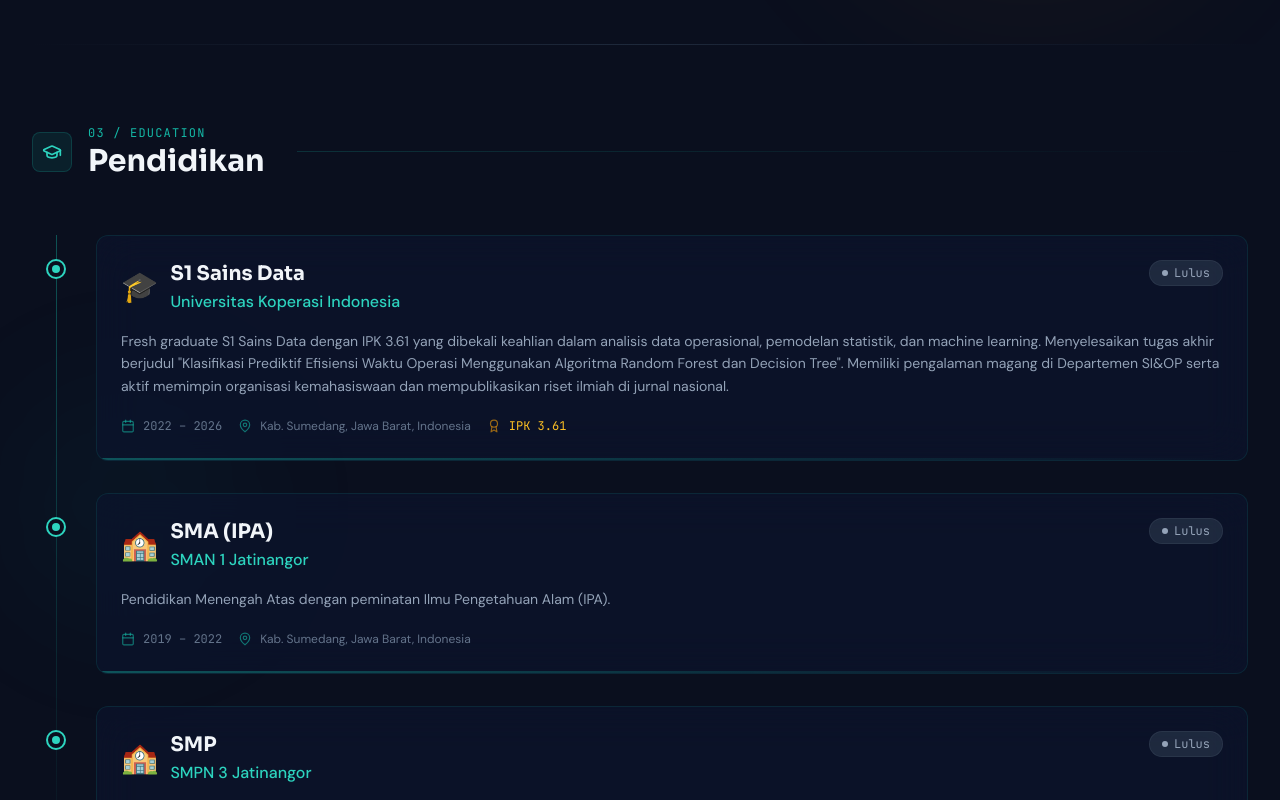
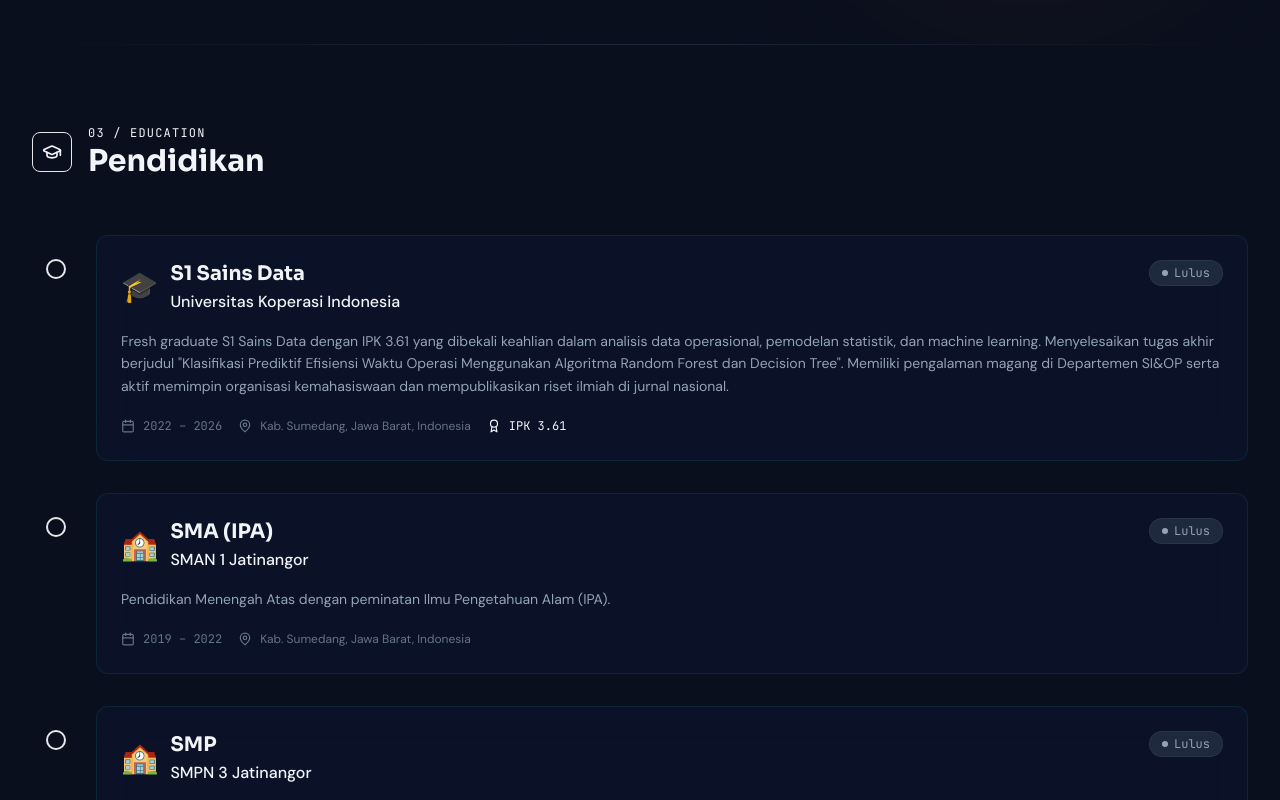
Before and after one commit to SagaraAndiLS/Sagara-Portofolio, a React (Vite) app: page / in a window 1280 px wide. Shown: the part 2480-3280 px from the top of the page. Built offline with nearby package versions, Linux system fonts and the light colour scheme; no server answers; the database is empty.

Commit message:
Change color scheme from teal to accent

```diff
--- a/src/components/Education.jsx
+++ b/src/components/Education.jsx
@@ -5,25 +5,25 @@ import { EDUCATION } from '../data/portfolio'
 export default function Education() {
   return (
     <section id="education" className="section-base relative overflow-hidden">
-      <div className="absolute top-1/2 left-0 w-64 h-64 bg-teal-500/4 rounded-full blur-3xl -translate-y-1/2" />
+      <div className="absolute top-1/2 left-0 w-64 h-64 bg-accent-500/4 rounded-full blur-3xl -translate-y-1/2" />
 
       <div className="max-w-7xl mx-auto px-6 lg:px-8">
         {/* Header */}
-        <div className="flex items-center gap-4 mb-14" data-aos="fade-right">
-          <div className="w-10 h-10 rounded-lg bg-teal-500/10 border border-teal-500/20 flex items-center justify-center">
-            <GraduationCap className="w-5 h-5 text-teal-400" />
+        <div className="flex items-center gap-4 mb-14" data-reveal="right">
+          <div className="w-10 h-10 rounded-lg bg-accent-500/10 border border-accent-500/20 flex items-center justify-center">
+            <GraduationCap className="w-5 h-5 text-accent-400" />
           </div>
           <div>
-            <p className="font-mono text-xs text-teal-500 tracking-widest mb-0.5">03 / EDUCATION</p>
+            <p className="font-mono text-xs text-accent-500 tracking-widest mb-0.5">03 / EDUCATION</p>
             <h2 className="font-display font-700 text-3xl text-slate-100">Pendidikan</h2>
           </div>
-          <div className="flex-1 h-px bg-gradient-to-r from-teal-500/20 to-transparent ml-4" />
+          <div className="flex-1 h-px bg-gradient-to-r from-accent-500/20 to-transparent ml-4" />
         </div>
 
         {/* Timeline */}
         <div className="relative">
           {/* Vertical line */}
-          <div className="absolute left-6 top-0 bottom-0 w-px bg-gradient-to-b from-teal-500/40 via-teal-500/20 to-transparent hidden md:block" />
+          <div className="absolute left-6 top-0 bottom-0 w-px bg-gradient-to-b from-accent-500/40 via-accent-500/20 to-transparent hidden md:block" />
 
           <div className="space-y-8">
             {EDUCATION.map((edu, i) => (
@@ -36,8 +36,8 @@ export default function Education() {
                 className="md:pl-16 relative"
               >
                 {/* Timeline dot */}
-                <div className="absolute left-3.5 top-6 w-5 h-5 rounded-full border-2 border-teal-400 bg-navy-900 hidden md:flex items-center justify-center">
-                  <div className="w-2 h-2 rounded-full bg-teal-400" />
+                <div className="absolute left-3.5 top-6 w-5 h-5 rounded-full border-2 border-accent-400 bg-ink-900 hidden md:flex items-center justify-center">
+                  <div className="w-2 h-2 rounded-full bg-accent-400" />
                 </div>
 
                 <div className="glass glass-hover card-lift rounded-xl border border-slate-700/30 overflow-hidden">
@@ -47,16 +47,16 @@ export default function Education() {
                         <span className="text-3xl">{edu.icon}</span>
                         <div>
                           <h3 className="font-display font-700 text-xl text-slate-100">{edu.degree}</h3>
-                          <p className="text-teal-400 font-medium mt-0.5">{edu.institution}</p>
+                          <p className="text-accent-400 font-medium mt-0.5">{edu.institution}</p>
                         </div>
                       </div>
                       <div className="flex flex-col items-end gap-2">
                         <span className={`inline-flex items-center gap-1.5 px-3 py-1 rounded-full text-xs font-mono ${
                           edu.status === 'Aktif'
-                            ? 'bg-teal-500/10 text-teal-400 border border-teal-500/20'
+                            ? 'bg-accent-500/10 text-accent-400 border border-accent-500/20'
                             : 'bg-slate-700/50 text-slate-400 border border-slate-600/30'
                         }`}>
-                          <span className={`w-1.5 h-1.5 rounded-full ${edu.status === 'Aktif' ? 'bg-teal-400 animate-pulse' : 'bg-slate-400'}`} />
+                          <span className={`w-1.5 h-1.5 rounded-full ${edu.status === 'Aktif' ? 'bg-accent-400 animate-pulse' : 'bg-slate-400'}`} />
                           {edu.status}
                         </span>
                       </div>
@@ -66,24 +66,24 @@ export default function Education() {
 
                     <div className="flex flex-wrap gap-4 text-sm">
                       <div className="flex items-center gap-2 text-slate-500">
-                        <Calendar className="w-3.5 h-3.5 text-teal-500/60" />
+                        <Calendar className="w-3.5 h-3.5 text-accent-500/60" />
                         <span className="font-mono text-xs">{edu.period}</span>
                       </div>
                       <div className="flex items-center gap-2 text-slate-500">
-                        <MapPin className="w-3.5 h-3.5 text-teal-500/60" />
+                        <MapPin className="w-3.5 h-3.5 text-accent-500/60" />
                         <span className="text-xs">{edu.location}</span>
                       </div>
                       {edu.gpa && (
                         <div className="flex items-center gap-2">
-                          <Award className="w-3.5 h-3.5 text-amber-500/60" />
-                          <span className="font-mono text-xs text-amber-400">IPK {edu.gpa}</span>
+                          <Award className="w-3.5 h-3.5 text-coral-500/60" />
+                          <span className="font-mono text-xs text-coral-400">IPK {edu.gpa}</span>
                         </div>
                       )}
                     </div>
                   </div>
 
                   {/* Bottom accent line */}
-                  <div className="h-0.5 bg-gradient-to-r from-teal-500/40 via-teal-500/20 to-transparent" />
+                  <div className="h-0.5 bg-gradient-to-r from-accent-500/40 via-accent-500/20 to-transparent" />
                 </div>
               </motion.div>
             ))}
```
